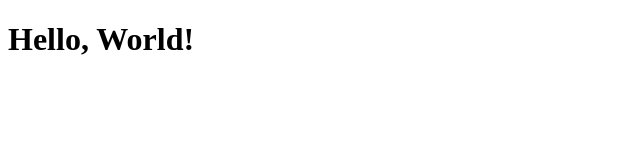
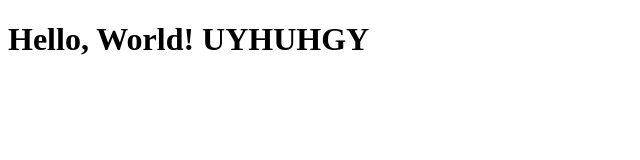
Before and after one commit to assellammouad-rgb/project01, a plain HTML site: page index.html in a window 1280 px wide. Shown: the whole page, without its empty margins (0-640 px from the left). Drawn offline with Linux system fonts and the light colour scheme.

Commit message:
Update index.html

```diff
--- a/index.html
+++ b/index.html
@@ -6,6 +6,6 @@
     <title>Document</title>
 </head>
 <body>
-    <h1>Hello, World!</h1>
+    <h1>Hello, World! UYHUHGY</h1>
 </body>
 </html>
```
